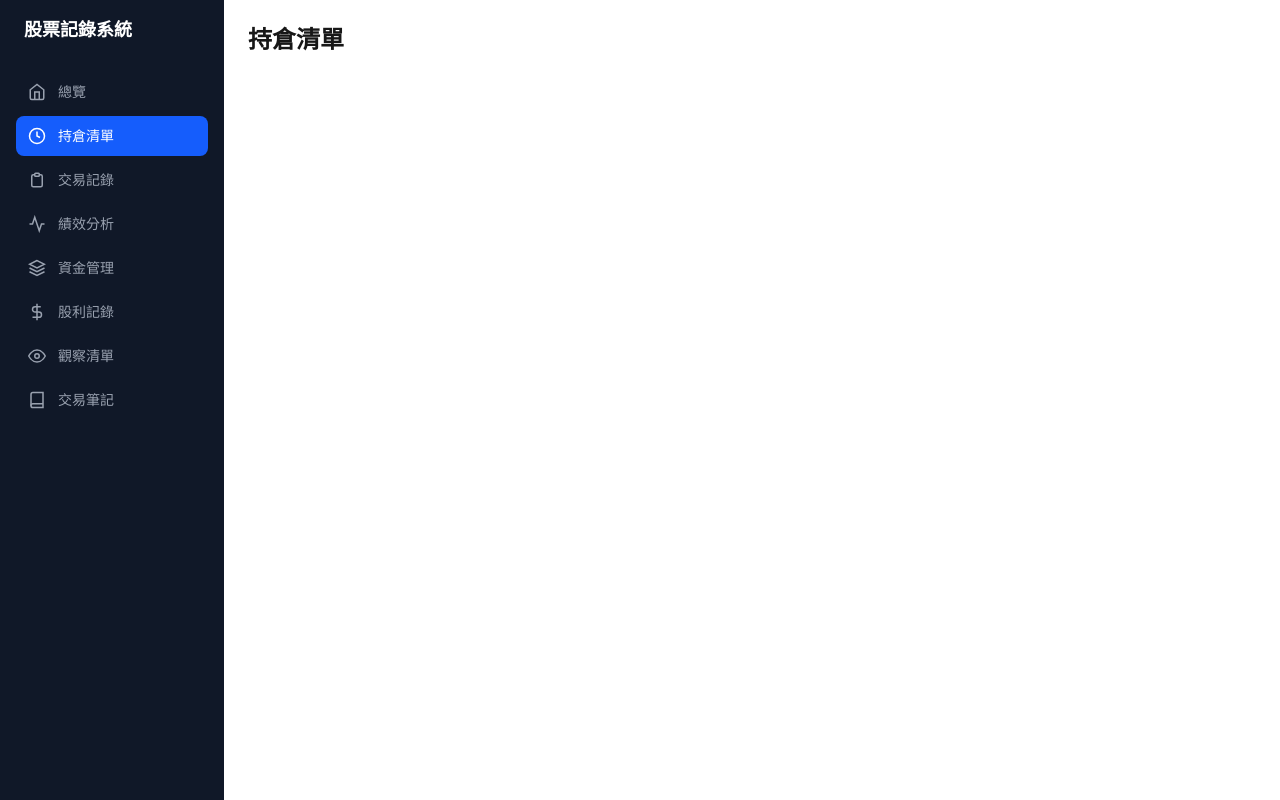
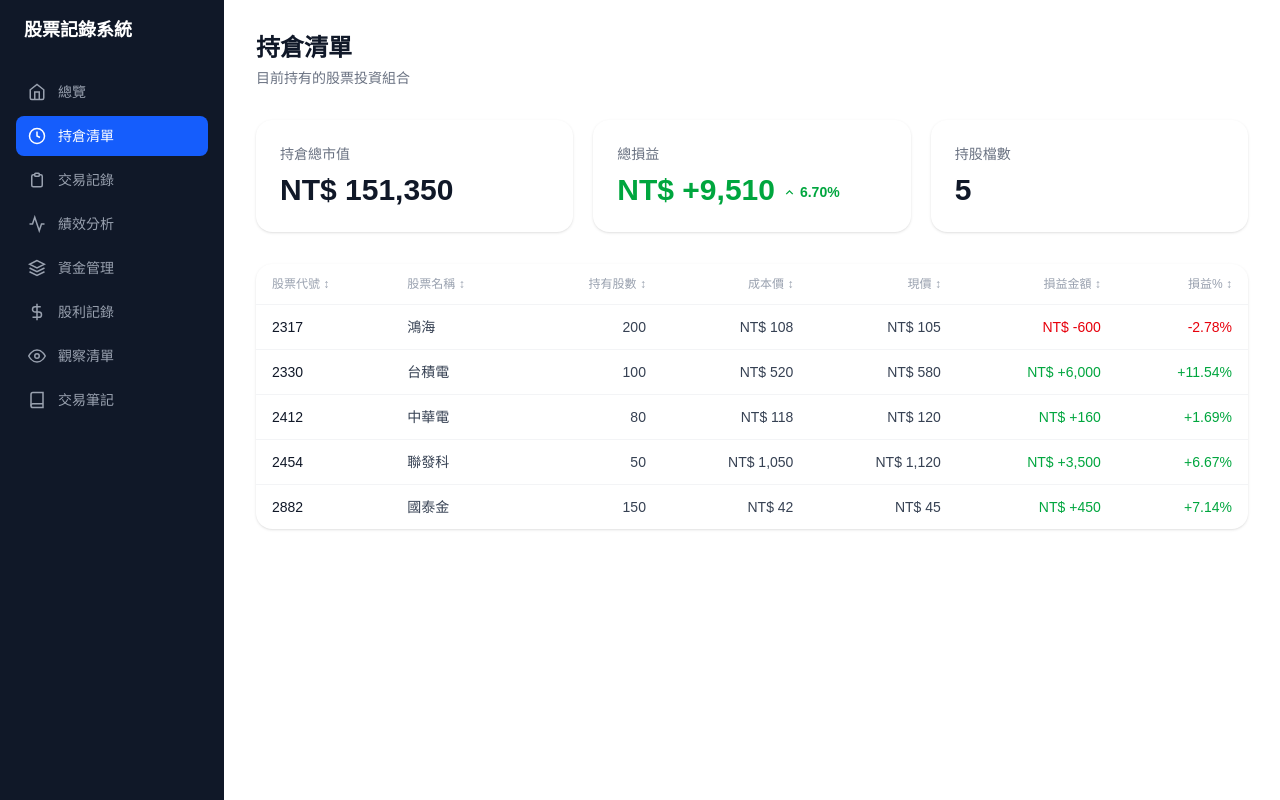
Before and after one commit to h-e-l-e-n/stock-ledger, a Next.js app: page /positions in a window 1280 px wide. Built offline with nearby package versions, Linux system fonts and the light colour scheme.

Commit message:
feat: add 持倉清單 page with stat cards and sortable table

```diff
--- a/app/positions/page.js
+++ b/app/positions/page.js
@@ -1,3 +1,38 @@
+import StatCard from '@/components/dashboard/stat-card'
+import PositionsTable from '@/components/positions/positions-table'
+
+const mockPositions = [
+  { code: '2317', name: '鴻海',   shares: 200, costPrice: 108,  currentPrice: 105  },
+  { code: '2330', name: '台積電', shares: 100, costPrice: 520,  currentPrice: 580  },
+  { code: '2412', name: '中華電', shares: 80,  costPrice: 118,  currentPrice: 120  },
+  { code: '2454', name: '聯發科', shares: 50,  costPrice: 1050, currentPrice: 1120 },
+  { code: '2882', name: '國泰金', shares: 150, costPrice: 42,   currentPrice: 45   },
+]
+
 export default function PositionsPage() {
-  return <main className="p-6"><h1 className="text-2xl font-bold">持倉清單</h1></main>
+  const totalValue = mockPositions.reduce((s, p) => s + p.currentPrice * p.shares, 0)
+  const totalPnl = mockPositions.reduce((s, p) => s + (p.currentPrice - p.costPrice) * p.shares, 0)
+  const pnlPct = (totalPnl / (totalValue - totalPnl)) * 100
+  const pnlSign = totalPnl >= 0 ? '+' : '-'
+
+  return (
+    <div className="p-8">
+      <div className="mb-8">
+        <h1 className="text-2xl font-extrabold text-gray-900">持倉清單</h1>
+        <p className="text-sm text-gray-500 mt-1">目前持有的股票投資組合</p>
+      </div>
+
+      <div className="grid grid-cols-3 gap-5 mb-8">
+        <StatCard label="持倉總市值" value={`NT$ ${totalValue.toLocaleString()}`} />
+        <StatCard
+          label="總損益"
+          value={`NT$ ${pnlSign}${Math.abs(totalPnl).toLocaleString()}`}
+          change={pnlPct}
+        />
+        <StatCard label="持股檔數" value={`${mockPositions.length}`} />
+      </div>
+
+      <PositionsTable positions={mockPositions} />
+    </div>
+  )
 }
```
